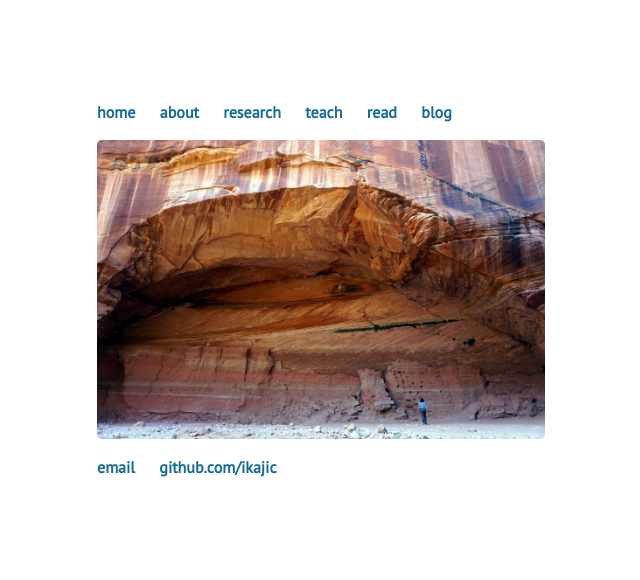
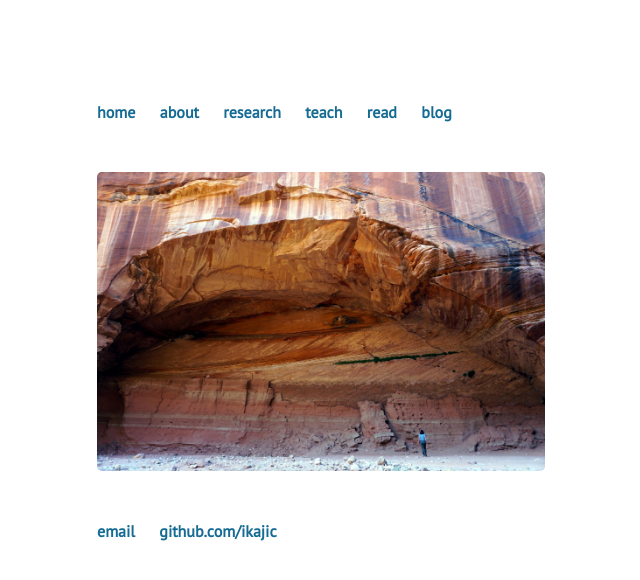
Before and after one commit to ikajic/ikajic.github.io, a Jekyll site: the page built from index.md, in a window 1280 px wide. Shown: the top 580 px of the page, without its empty margins (319-959 px from the left). Built offline with Jekyll 4.4.1, drawn with Linux system fonts in a browser that asks for light colours.

Commit message:
Increase margins around content

```diff
--- a/css/poole.css
+++ b/css/poole.css
@@ -61,9 +61,15 @@ nav ul, footer ul {
     list-style: none;
     font-weight: bold;
 }
+
 nav ul li, footer ul li {
     display: inline;
     margin-right: 20px;
+}
+
+.container {
+    margin-top: 3em;
+    margin-bottom: 3em;
 }
 
 
@@ -282,6 +288,7 @@ tbody tr:nth-child(odd) th {
 }
 
 
+
 /*
  * Masthead
  *
```
